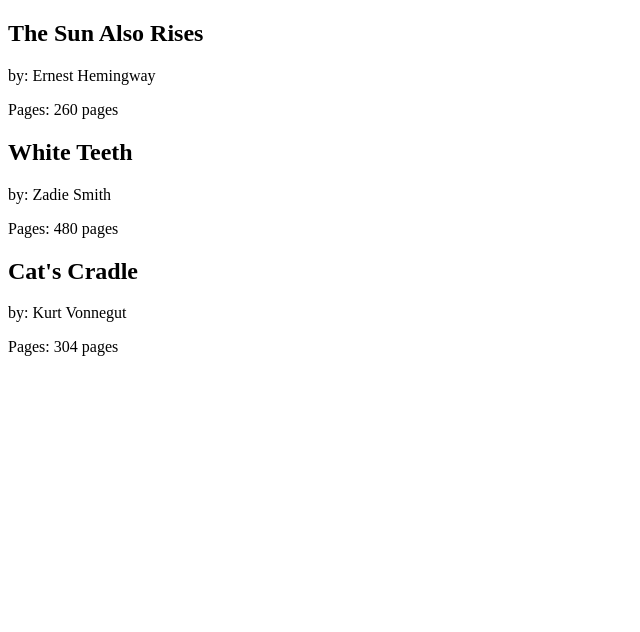
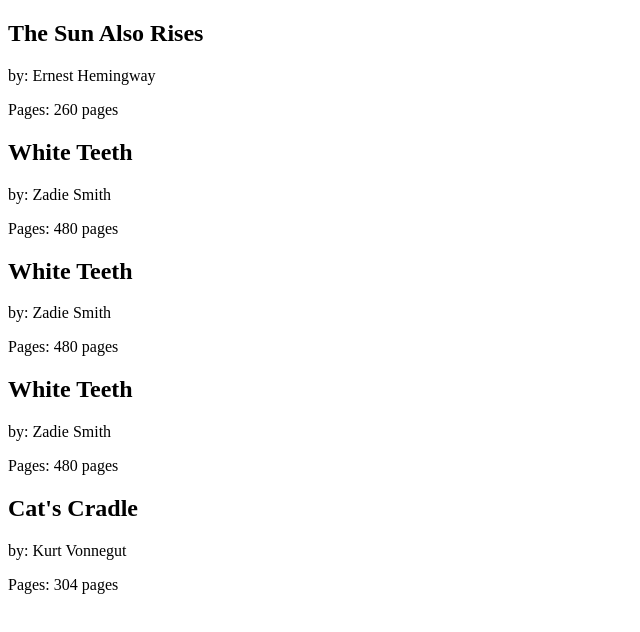
Before and after one commit to akshaypatil581/ReactJS-Essential-Training, a React (Create React App) app: page / in a window 1280 px wide. Shown: the top 632 px of the page, without its empty margins (0-640 px from the left). Built offline with nearby package versions, Linux system fonts and the light colour scheme.

Commit message:
Added rendering with list

```diff
--- a/src/index.js
+++ b/src/index.js
@@ -1,5 +1,13 @@
 import React, {Component} from 'react'
 import {render} from 'react-dom'
+
+let bookList = [
+  {"title": "The Sun Also Rises", "auther": "Ernest Hemingway", "pages": 260},
+  {"title": "White Teeth", "auther": "Zadie Smith", "pages": 480},
+  {"title": "White Teeth", "auther": "Zadie Smith", "pages": 480},
+  {"title": "White Teeth", "auther": "Zadie Smith", "pages": 480},
+  {"title": "Cat's Cradle", "auther": "Kurt Vonnegut", "pages": 304}
+]
 
 const Book = ({title, auther, pages}) => {
   return (
@@ -11,17 +19,22 @@
   )
 }
 
-const Library = () => {
+const Library = ({books}) => {
   return (
     <div>
-      <Book title="The Sun Also Rises" auther="Ernest Hemingway" pages={260}/>
-      <Book title="White Teeth" auther="Zadie Smith" pages={480}/>
-      <Book title="Cat's Cradle" auther="Kurt Vonnegut" pages={304}/>
+      {books.map(
+        (book, i) =>
+          <Book
+            key={i}
+            title={book.title}
+            auther={book.auther}
+            pages={book.pages}/>
+      )}
     </div>
   )
 }
 
 render (
-  <Library />,
+  <Library books={bookList}/>,
   document.getElementById('root')
 )
```
